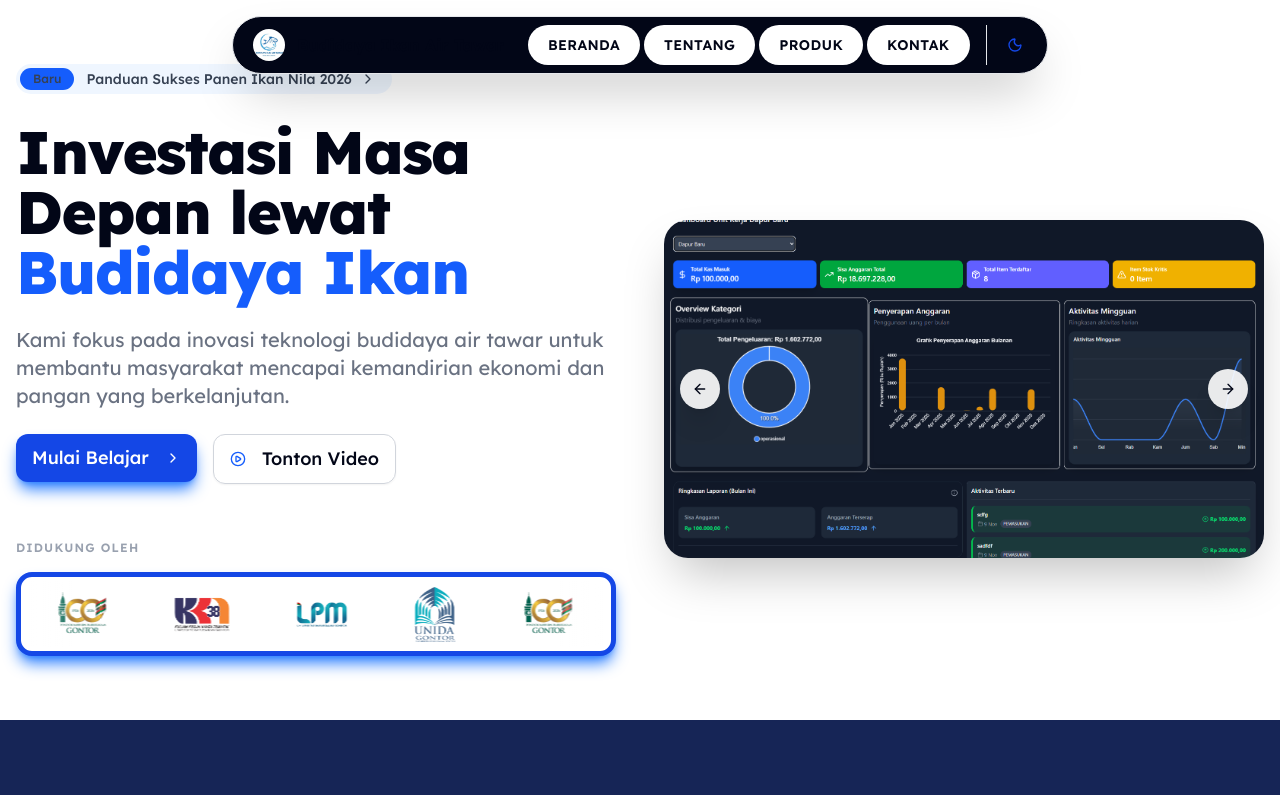
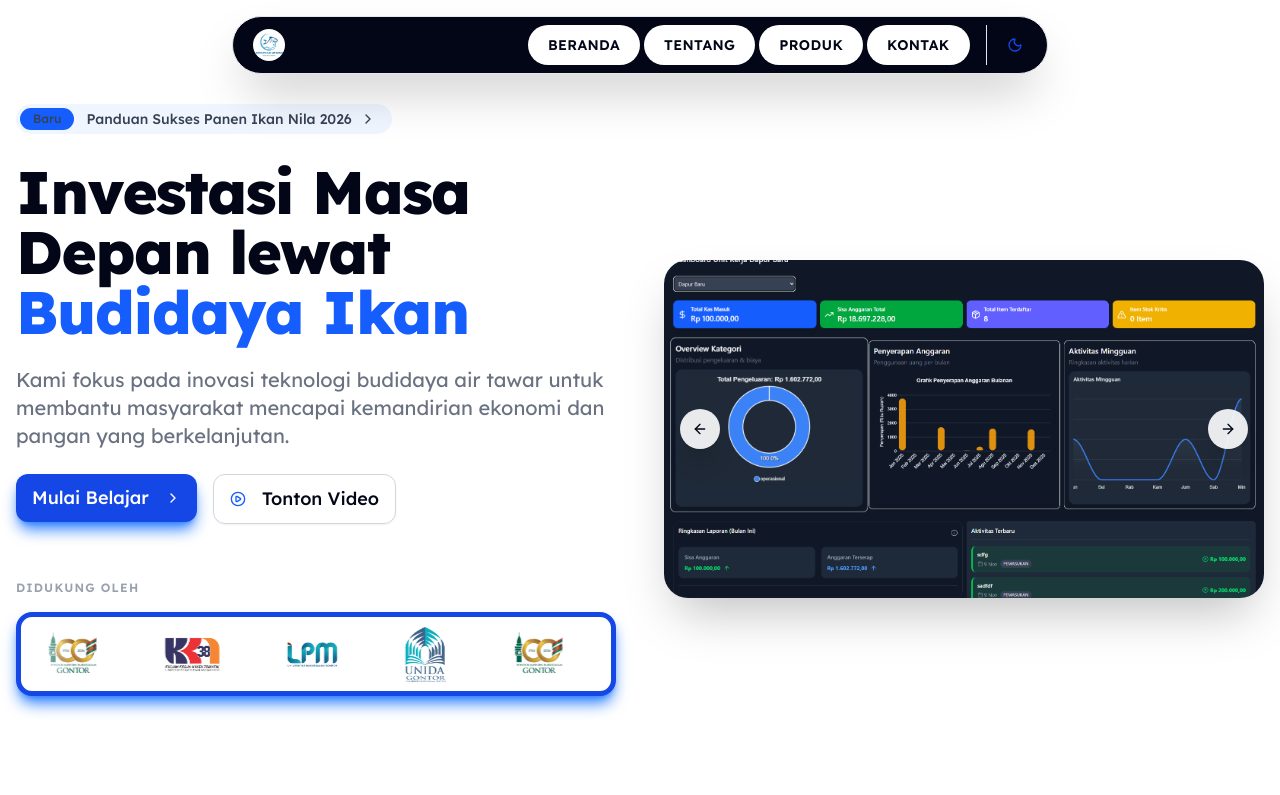
Before and after one commit to cardinaldeacre/KKN-Freshwater-Fish-Farm-Website, a React (Vite) app: page / in a window 1280 px wide. Shown: the top 795 px of the page. Built offline with nearby package versions, Linux system fonts and the light colour scheme; a web font is replaced by a local one.

Commit message:
add padding

```diff
--- a/src/components/Hero.jsx
+++ b/src/components/Hero.jsx
@@ -27,7 +27,7 @@ export default function Hero() {
     ];
 
     return (
-        <section className="overflow-hidden">
+        <section className="overflow-hidden py-10">
             <div className="container mx-auto px-4 py-8 lg:py-16">
                 <div className="flex justify-center md:justify-start animate-in fade-in slide-in-from-top-4 duration-700">
                     <a href="#" className="inline-flex justify-between items-center py-1 px-1 pr-4 mb-7 text-sm text-gray-700 bg-blue-50 rounded-full dark:bg-gray-800 dark:text-white hover:bg-blue-100 transition-colors" role="alert">
```
